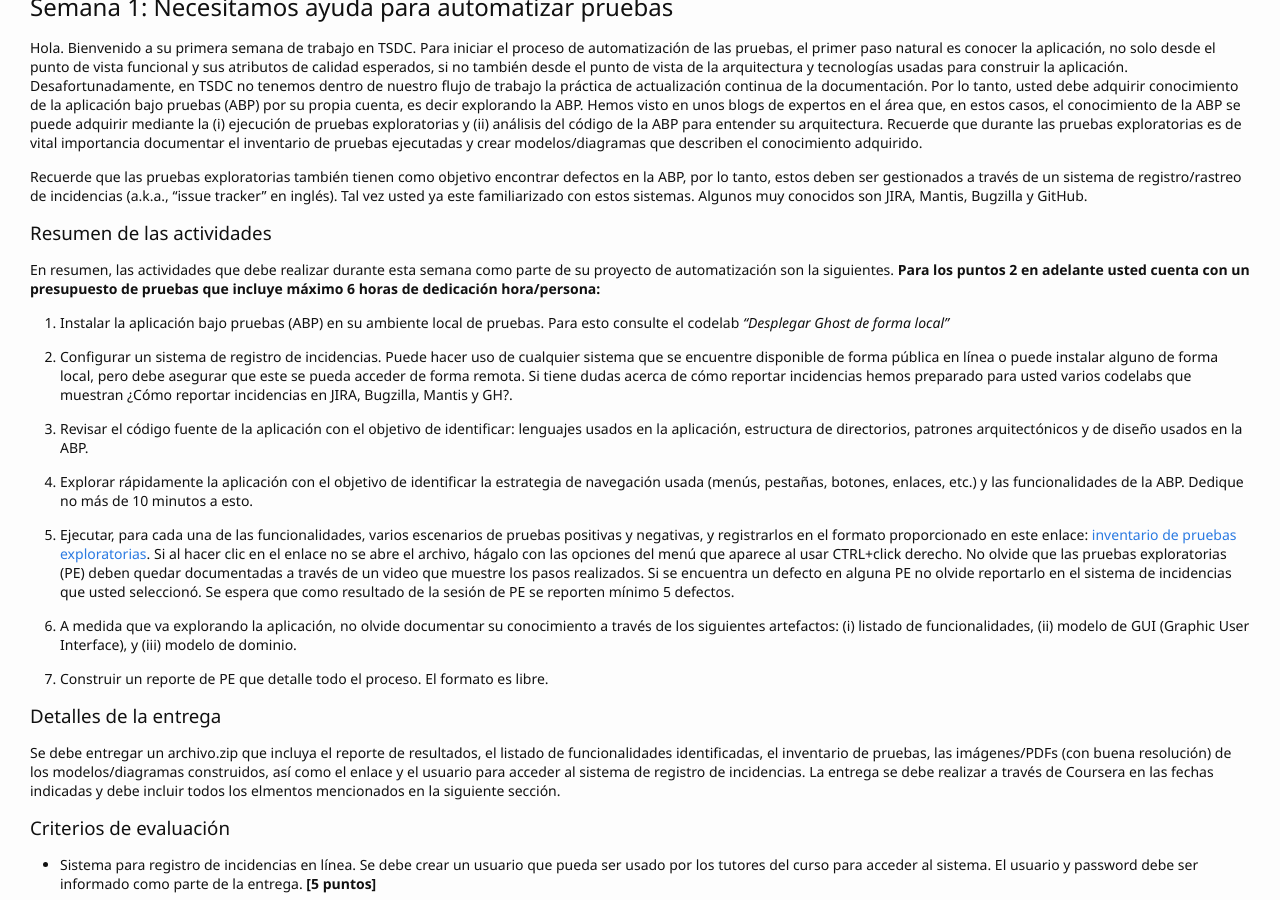
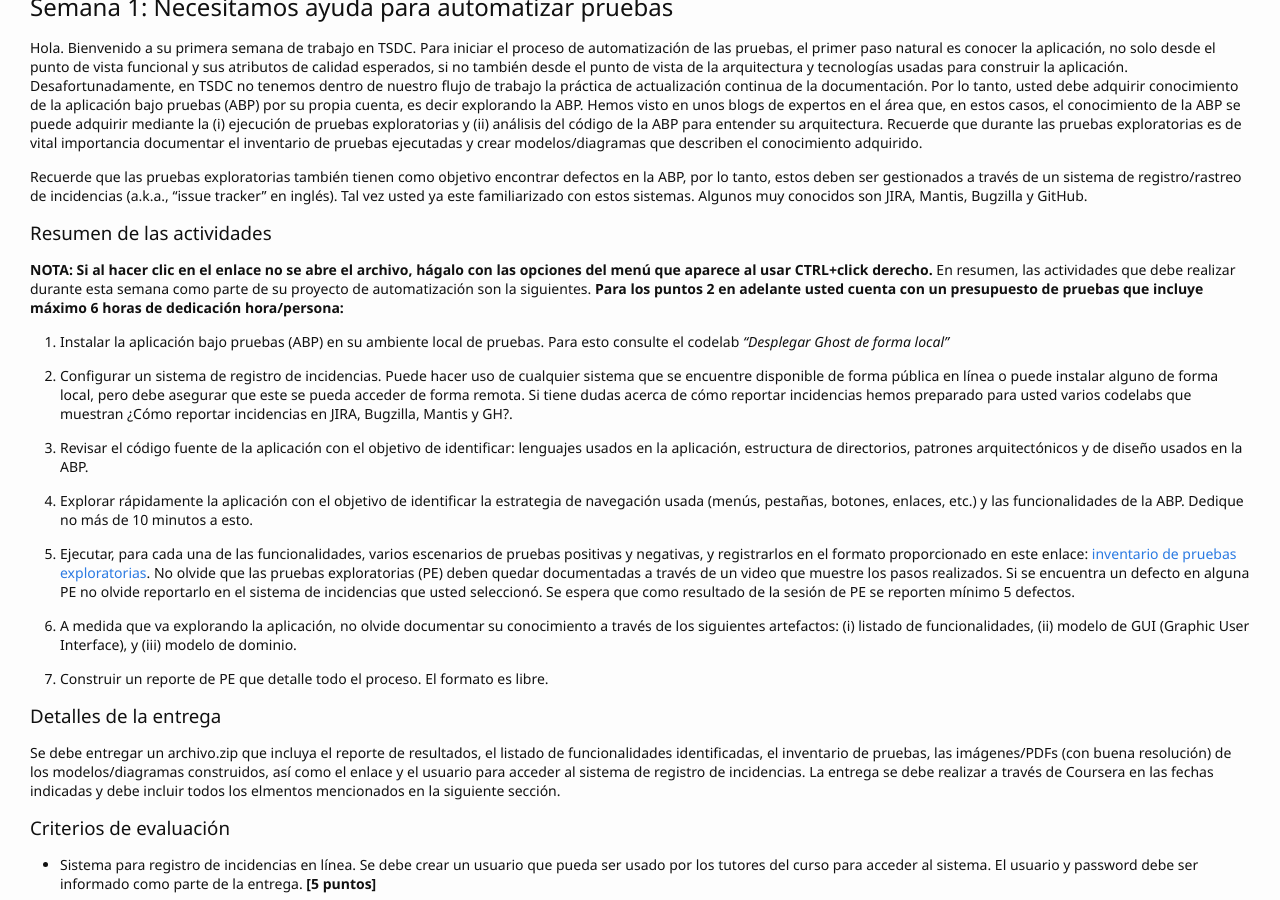
Before and after one commit to TiCSw/mt1_guias_pruebas, a Jekyll site: the page built from docs/semanas/semana1.md, in a window 1280 px wide and 900 px high, scrolled down 384 px. Built offline with Jekyll 4.4.1, drawn with Linux system fonts in a browser that asks for light colours; some web fonts are replaced; our own code applies the rules of GitHub Pages for plain Markdown files; comment, search, counter and statistics services are not loaded; some of the changed lines change nothing that is shown.

Commit message:
update week 1

```diff
--- a/docs/semanas/semana1.md
+++ b/docs/semanas/semana1.md
@@ -11,6 +11,7 @@ Recuerde que las pruebas exploratorias también tienen como objetivo encontrar d
 
 ### Resumen de las actividades
 
+**NOTA: Si al hacer clic en el enlace no se abre el archivo, hágalo con las opciones del menú que aparece al usar CTRL+click derecho.**
 En resumen, las actividades que debe realizar durante esta semana como parte de su proyecto de automatización son la siguientes. **Para los puntos 2 en adelante usted cuenta con un presupuesto de pruebas que incluye máximo 6 horas de dedicación hora/persona:**
 
 
@@ -22,7 +23,7 @@ En resumen, las actividades que debe realizar durante esta semana como parte de
 
 4. Explorar rápidamente la aplicación con el objetivo de identificar la estrategia de navegación usada (menús, pestañas, botones, enlaces, etc.) y las funcionalidades de la ABP. Dedique no más de 10 minutos a esto.
 
-5. Ejecutar, para cada una de las funcionalidades, varios escenarios de pruebas positivas y negativas, y registrarlos en el formato proporcionado en este enlace: [inventario de pruebas exploratorias](https://thesoftwaredesignlab.github.io/AutTestingCourseraBook/templates/inventario-pruebas-exploratorias.xlsx). Si al hacer clic en el enlace no se abre el archivo, hágalo con las opciones del menú que aparece al usar CTRL+click derecho. No olvide que las pruebas exploratorias (PE) deben quedar documentadas a través de un video que muestre los pasos realizados. Si se encuentra un defecto en alguna PE no olvide reportarlo en el sistema de incidencias que usted seleccionó. Se espera que como resultado de la sesión de PE se reporten mínimo 5 defectos.
+5. Ejecutar, para cada una de las funcionalidades, varios escenarios de pruebas positivas y negativas, y registrarlos en el formato proporcionado en este enlace: [inventario de pruebas exploratorias](https://thesoftwaredesignlab.github.io/AutTestingCourseraBook/templates/inventario-pruebas-exploratorias.xlsx). No olvide que las pruebas exploratorias (PE) deben quedar documentadas a través de un video que muestre los pasos realizados. Si se encuentra un defecto en alguna PE no olvide reportarlo en el sistema de incidencias que usted seleccionó. Se espera que como resultado de la sesión de PE se reporten mínimo 5 defectos.
 
 6. A medida que va explorando la aplicación, no olvide documentar su conocimiento a través de los siguientes artefactos: (i) listado de funcionalidades, (ii) modelo de GUI (Graphic User Interface), y (iii) modelo de dominio.
 
```
